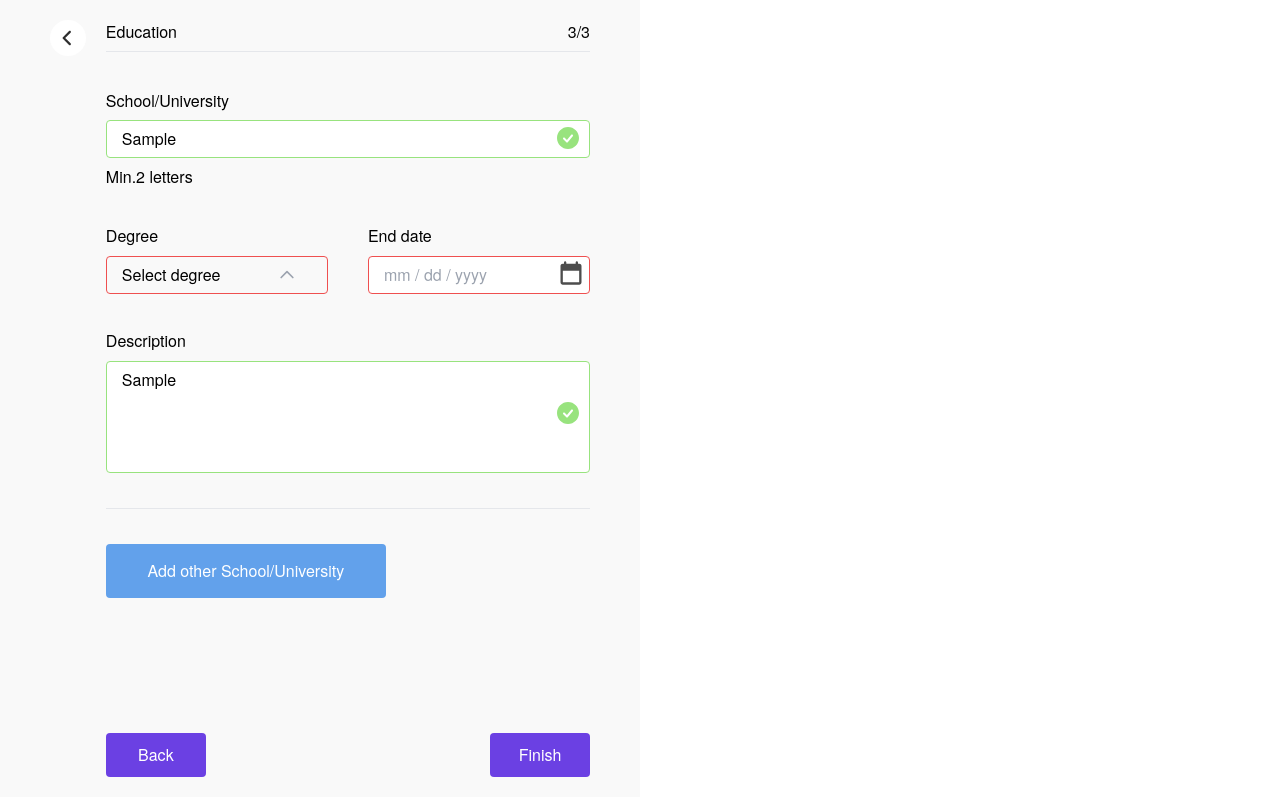
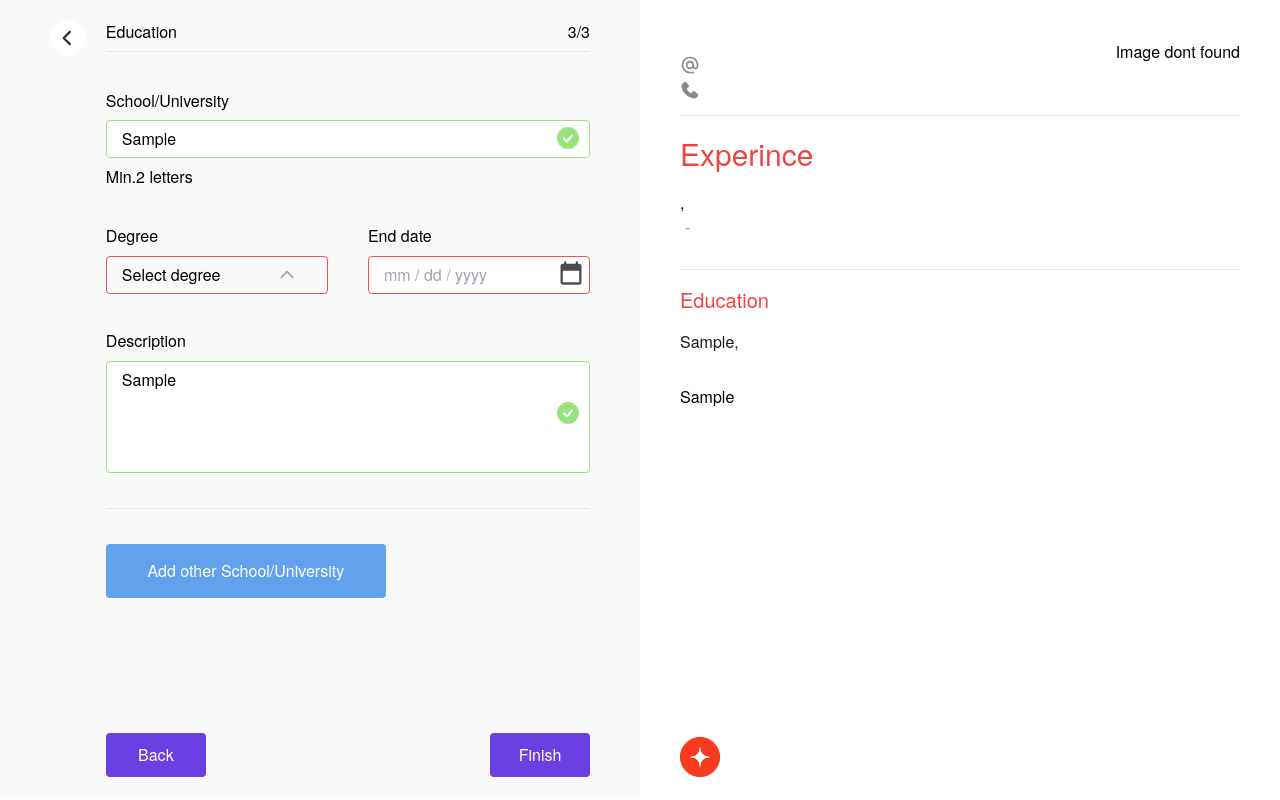
Before and after one commit to Tailung1/Redberry-Bootcamp-6, a React (Vite) app: page /personal/experince/education in a window 1280 px wide. Both pictures are taken after typing "Sample", "Sample" into the empty fields and a click on the button "Add other School/University". Built offline with nearby package versions, Linux system fonts and the light colour scheme; a web font is replaced by a local one.

Commit message:
education.tsx functioanl DONE

```diff
--- a/src/components/Education.tsx
+++ b/src/components/Education.tsx
@@ -10,6 +10,7 @@ import warning from "../assets/warning.svg";
 import { useForm } from "react-hook-form";
 
 export default function Education() {
+  const storedImage = localStorage.getItem("image");
   const navigate = useNavigate();
   const [endDate, setEndDate] = useState("");
   const [degree, setDegree] = useState(""); // State to store the selected degree
@@ -115,6 +116,12 @@ export default function Education() {
     | "Master's degree"
     | "Doctoral degree";
 
+    const inputCheck =
+      Wuni ||
+      WendDate||
+      Wdesciption||
+      WdegreeRegist;
+
   const handleDegreeClick = (selectedDegree: DegreeOption) => {
     setDegree(selectedDegree); // Set the selected degree
     setDegreeDropdownOpen(false); // Close the dropdown
@@ -128,7 +135,7 @@ export default function Education() {
     }, 300); // Adjust this delay as necessary
   };
   return (
-    <div>
+    <div className='flex'>
       <div className='bg-[#F9F9F9] flex gap-[20px] w-1/2 py-[20px] px-[50px]'>
         <div>
           <img
@@ -152,13 +159,16 @@ export default function Education() {
               <input
                 {...register("uni", {
                   required: "required",
-                  min: 2,
+                  minLength: {
+                    value: 2,
+                    message: "min.2",
+                  },
                 })}
                 type='text'
                 className={`focus:outline-none focus:ring-0 pl-[15px] pr-[30px] py-[6px] font-[16px] border rounded-[4px]  ${
                   errors.uni
                     ? "border-[#EF5050]"
-                    : !errors.uni && Wuni
+                    : !errors.uni && Wuni?.length > 1
                     ? "border-[#98E37E]"
                     : "border-gray-300"
                 }`}
@@ -169,7 +179,7 @@ export default function Education() {
                   className=' w-6 h-6 absolute top-[35%] right-[-30px]'
                   src={warning}
                 />
-              ) : !errors.uni && Wuni ? (
+              ) : !errors.uni && Wuni?.length > 1 ? (
                 <img
                   className='absolute top-[37%] w-6 h-6 right-[10px] '
                   src={check}
@@ -361,7 +371,80 @@ export default function Education() {
         </div>
       </div>
 
-      <div></div>
+      <div className='bg-[#FFF] relative flex flex-col px-[40px] pt-[40px] w-1/2'>
+        <div className='flex justify-between'>
+          <div className='flex flex-col gap-[15px]'>
+            {" "}
+            <div className='flex gap-[10px] text-red-500 text-[30px]'>
+              <h2>{fdp?.name}</h2>
+              <h2>{fdp?.lastname}</h2>
+            </div>
+            <div className='flex flex-col gap-[5px]'>
+              <div className='flex gap-[10px]'>
+                <img src={atIMG} alt='' />
+                <p>{fdp.email}</p>
+              </div>
+              <div className='flex gap-[10px]'>
+                <img src={phoneIMG} alt='' />
+                <p>{fdp.number}</p>
+              </div>
+            </div>
+            {fdp.optional && (
+              <div>
+                {" "}
+                <h3 className='text-red-600 text-[20px]'>
+                  About me
+                </h3>{" "}
+                <p>{fdp.optional}</p>{" "}
+              </div>
+            )}
+          </div>
+          <div>
+            {storedImage ? (
+              <img
+                className='w-[200px] h-[200px]'
+                src={storedImage}
+              />
+            ) : (
+              <p>Image dont found</p>
+            )}
+          </div>
+        </div>
+        <hr className='my-[15px] ' />
+        <div className='flex flex-col gap-[15px]'>
+          <h2 className='text-red-500 text-[30px]'>Experince</h2>
+          <div className='flex flex-col '>
+            <div className='flex gap-[5px] text-[1A1A1A]'>
+              <p>{fde.position},</p>
+              <p>{fde.employer}</p>
+            </div>
+            <div className='flex gap-[5px] text-[#909090]'>
+              <p>{fde.startDate}</p>
+              <span>-</span>
+              <p>{fde.endDate}</p>
+            </div>
+          </div>
+          <p>{fde.description}</p>
+        </div>
+        <hr className='my-[15px]' />
+        <div className='flex flex-col gap-[15px]'>
+          {inputCheck && (
+            <h2  className='text-red-500  text-[20px]'>Education</h2>
+          )}
+          <div className='h-[40px]'>
+            <div className='flex gap-[10px]'>
+              <p className='text-[#1A1A1A]'>
+                {Wuni}
+                {Wuni &&","}
+              </p>
+              <p className='text-[#1A1A1A]'>{WdegreeRegist}</p>
+            </div>
+            <span className='text-[#909090]'>{WendDate}</span>
+          </div>
+          <p className='h-[40px]'>{Wdesciption}</p>
+        </div>
+        <img className="absolute bottom-[20px] w-10 h-10" src={starIMG} />
+      </div>
     </div>
   );
 }
--- a/src/components/Experince.tsx
+++ b/src/components/Experince.tsx
@@ -559,7 +559,7 @@ export default function Experince() {
                   </p>
                 )}
               </div>
-              <div className='h-[30px'>
+              <div className='h-[10px'>
                 {Wemployer && <p>{Wemployer}</p>}
               </div>
             </div>
@@ -568,7 +568,7 @@ export default function Experince() {
               {Wenddate && <span className='text-[#909090]'>-</span>}
               <p className='text-[#909090]'>{Wenddate}</p>
             </div>
-            <p className='text-[#000] break-words'>{Wdescription}</p>
+            <p  className='text-[#000] h-[30px] break-words'>{Wdescription}</p>
           </div>
           {""}
           {""}
--- a/src/components/Personal.tsx
+++ b/src/components/Personal.tsx
@@ -415,29 +415,30 @@ export default function Personal() {
 
       {/* Summary Section */}
 
-        <div className='flex items-center bg-white mt-[68px] ml-[50px]'>
-          <div className='flex relative flex-col gap-[20px]'>
-            <div className='text-[34px] leading-normal flex gap-[10px] className="h-[40px] text-[#F93B1D]'>
+      <div className='flex gap-[50px] px-[50px] pt-[50px] '>
+        {/* Left text block */}
+        <div className='flex flex-col gap-[20px] w-[400px]'>
+          <div className='text-[34px] leading-normal flex gap-[10px] h-[40px] text-[#F93B1D]'>
             <span>{name}</span>
             <span>{lastName}</span>
           </div>
           <div className='h-[40px]'>
             {email && (
               <div className='flex gap-[10px]'>
-                  <img src={atIMG} alt='at image' /> {email}{" "}
+                <img src={atIMG} alt='at image' /> {email}
               </div>
             )}
           </div>
           <div className='h-[40px]'>
             {number && (
               <div className='flex gap-[10px]'>
-                  <img src={phoneIMG} alt='at image' /> {number}{" "}
+                <img src={phoneIMG} alt='phone image' /> {number}
               </div>
             )}
           </div>
           {optional && (
-              <div className='h-[40px]'>
-                <p className='mb-[10px] text-[#F93B1D] text-[18px] '>
+            <div>
+              <p className='mb-[10px] text-[#F93B1D] text-[18px]'>
                 About me
               </p>
               <span className='block max-w-[300px] break-words'>
@@ -445,23 +446,23 @@ export default function Personal() {
               </span>
             </div>
           )}
-            <img
-              className='mt-[670px] w-[42px] h-[42px]'
-              src={starIMG}
-              alt='star image with red background'
-            />
         </div>
-          <div className='h-[40px]'>
+
+        {/* Image stays fixed */}
+        <div>
           {image && (
             <img
               src={image}
               alt='Uploaded'
-                className='absolute right-10 top-20 w-[200px] h-[200px] object-cover rounded-full'
+              className='w-[200px] h-[200px] object-cover rounded-full'
             />
           )}
         </div>
+        <img
+          className='absolute bottom-[-200px] w-10 h-10'
+          src={starIMG}
+        />
       </div>
-
     </div>
   );
 }
```
Lines whose indentation alone changed are shown as unchanged.
